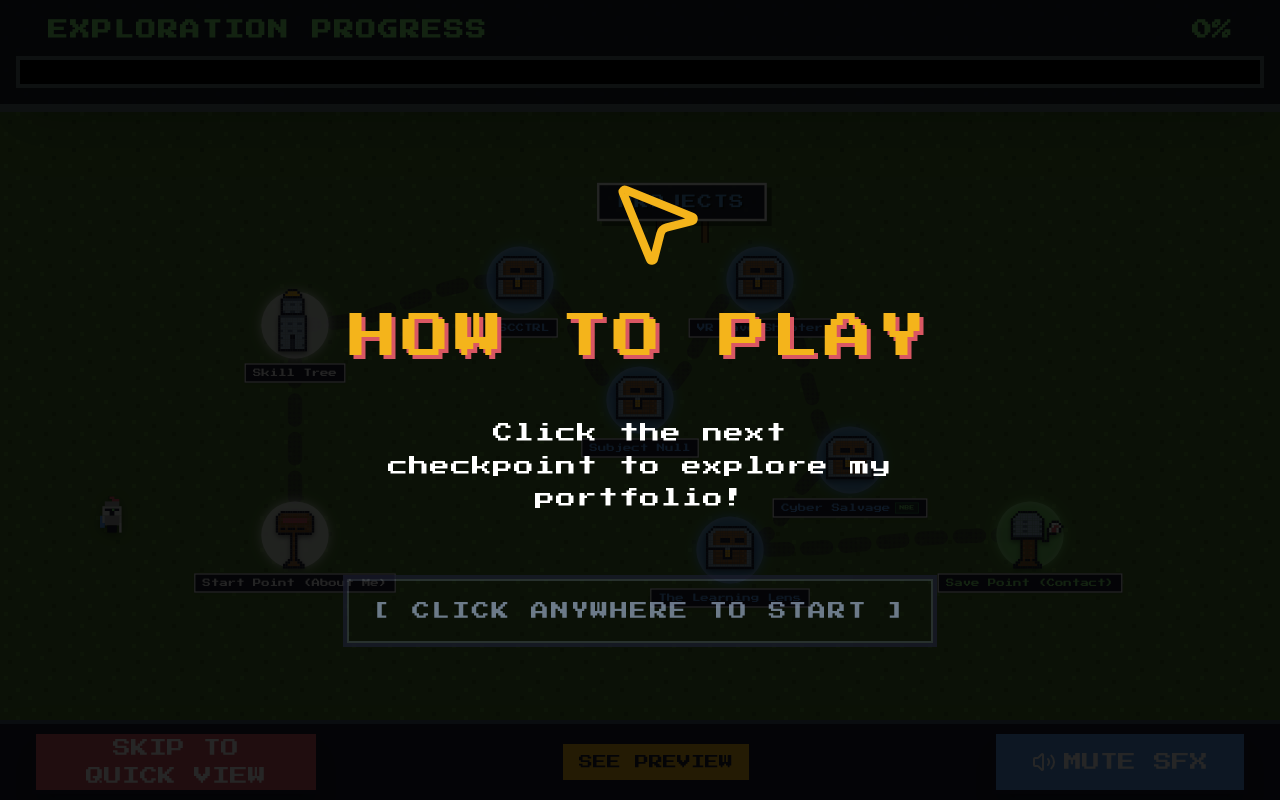
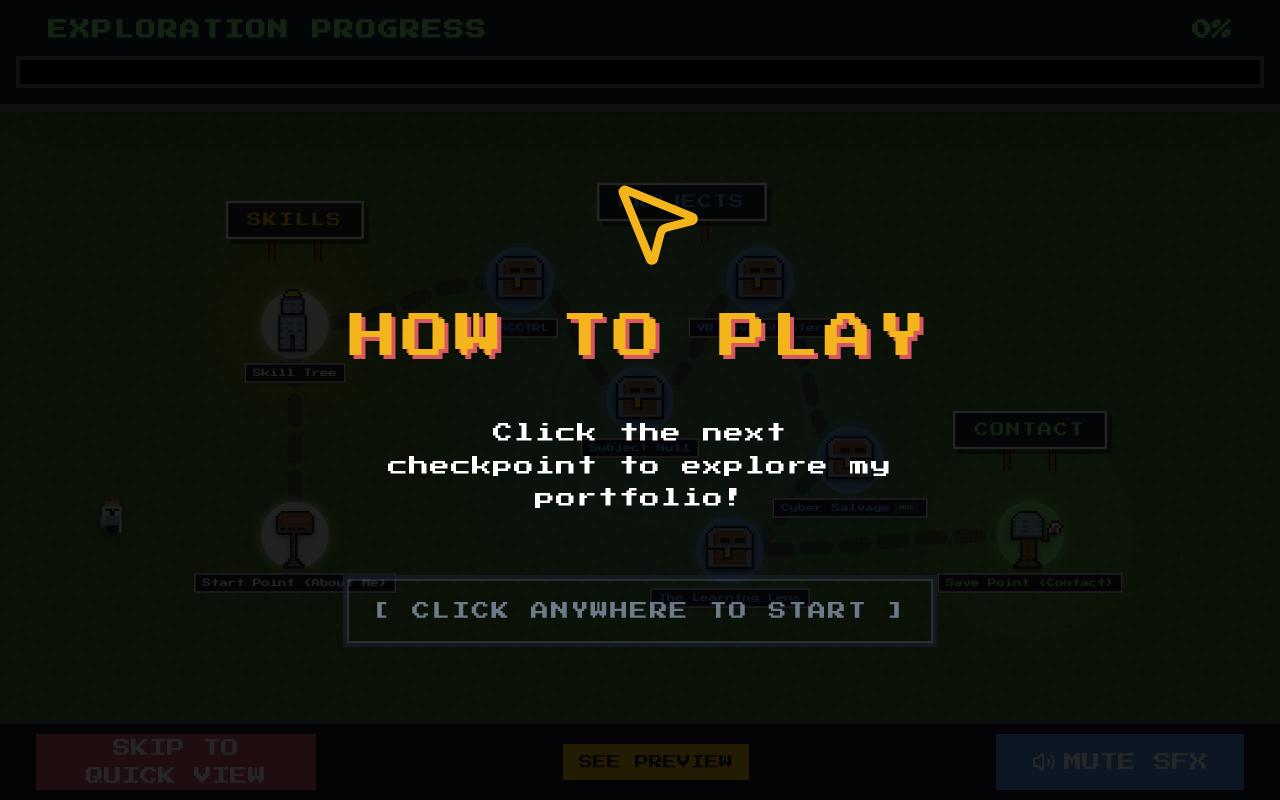
Before and after one commit to MahmoudHany908/portfolio, a React (Vite) app: page / in a window 1280 px wide. Built offline with nearby package versions, Linux system fonts and the light colour scheme.

Commit message:
Add zone groupings and fix path logic

```diff
--- a/src/components/Overworld/MapCanvas.jsx
+++ b/src/components/Overworld/MapCanvas.jsx
@@ -16,13 +16,13 @@ const TerrainBackground = () => (
   />
 );
 
-const SectionBanner = ({ text, x, y }) => (
+const SectionBanner = ({ text, x, y, color = '#569ceb' }) => (
   <div
     className="absolute pointer-events-none flex flex-col items-center justify-center z-20 opacity-90"
     style={{ left: x, top: y, transform: 'translate(-50%, -50%)' }}
   >
     <div className="bg-retro-dark border-4 border-white px-8 py-3 shadow-[8px_8px_0_rgba(0,0,0,0.5)] flex items-center justify-center">
-      <span className="font-pixel text-2xl text-[#569ceb] tracking-widest drop-shadow-[2px_2px_0_rgba(0,0,0,1)]">{text}</span>
+      <span className="font-pixel text-2xl tracking-widest drop-shadow-[2px_2px_0_rgba(0,0,0,1)]" style={{ color }}>{text}</span>
     </div>
     {/* Wooden poles supporting the sign */}
     <div className="absolute top-full flex gap-16 -mt-1 -z-10">
@@ -30,6 +30,20 @@ const SectionBanner = ({ text, x, y }) => (
       <div className="w-3 h-10 bg-[#8b5a2b] border-x-2 border-black"></div>
     </div>
   </div>
+);
+
+const ZoneRegion = ({ x, y, rx, ry, color }) => (
+  <div
+    className="absolute pointer-events-none z-[2] rounded-[40%] blur-3xl opacity-20"
+    style={{
+      left: x,
+      top: y,
+      width: rx * 2,
+      height: ry * 2,
+      transform: 'translate(-50%, -50%)',
+      backgroundColor: color,
+    }}
+  />
 );
 
 const PixelKnight = ({ isWalking, flipX }) => (
@@ -104,8 +118,8 @@ export default function MapCanvas({ onNodeSelect, discovered, unlocked, playerPo
     const midX = (pX + cX) / 2;
     const path = `M ${pX} ${pY} C ${midX} ${pY}, ${midX} ${cY}, ${cX} ${cY}`;
 
-    // A segment leading to node [i] is "active" if node [i] is discovered
-    const isActive = discovered.has(curr.id);
+    // A segment is active only if both connected nodes have been discovered
+    const isActive = discovered.has(prev.id) && discovered.has(curr.id);
     trailSegments.push({ id: `trail-${curr.id}`, path, isActive });
   }
 
@@ -141,7 +155,17 @@ export default function MapCanvas({ onNodeSelect, discovered, unlocked, playerPo
           y: dragY
         }}
       >
-        <SectionBanner text="PROJECTS" x={isMobileLayout ? 450 : 870} y={isMobileLayout ? 780 : 120} />
+        {/* SKILLS ZONE */}
+        <ZoneRegion x={isMobileLayout ? 450 : 225} y={isMobileLayout ? 600 : 325} rx={150} ry={150} color="#f4b41b" />
+        <SectionBanner text="SKILLS" x={isMobileLayout ? 450 : 225} y={isMobileLayout ? 420 : 150} color="#f4b41b" />
+
+        {/* PROJECTS ZONE */}
+        <ZoneRegion x={isMobileLayout ? 450 : 875} y={isMobileLayout ? 1300 : 475} rx={isMobileLayout ? 250 : 350} ry={isMobileLayout ? 500 : 300} color="#569ceb" />
+        <SectionBanner text="PROJECTS" x={isMobileLayout ? 450 : 870} y={isMobileLayout ? 780 : 120} color="#569ceb" />
+
+        {/* CONTACT ZONE */}
+        <ZoneRegion x={isMobileLayout ? 450 : 1450} y={isMobileLayout ? 2000 : 675} rx={150} ry={150} color="#83eb72" />
+        <SectionBanner text="CONTACT" x={isMobileLayout ? 450 : 1450} y={isMobileLayout ? 1820 : 500} color="#83eb72" />
 
         {/* The Guided Trail */}
         <svg className="absolute inset-0 w-full h-full pointer-events-none" style={{ zIndex: 5 }}>
```
